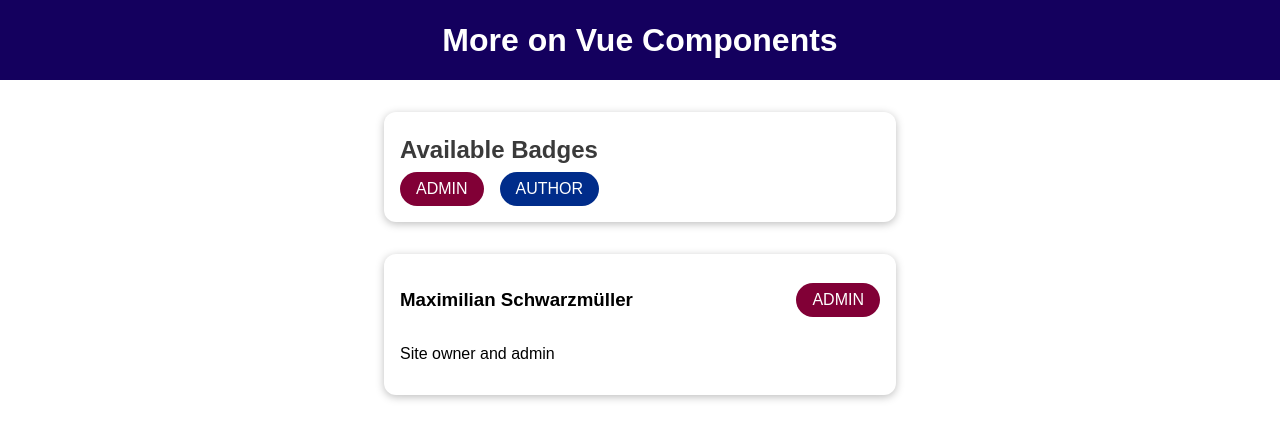
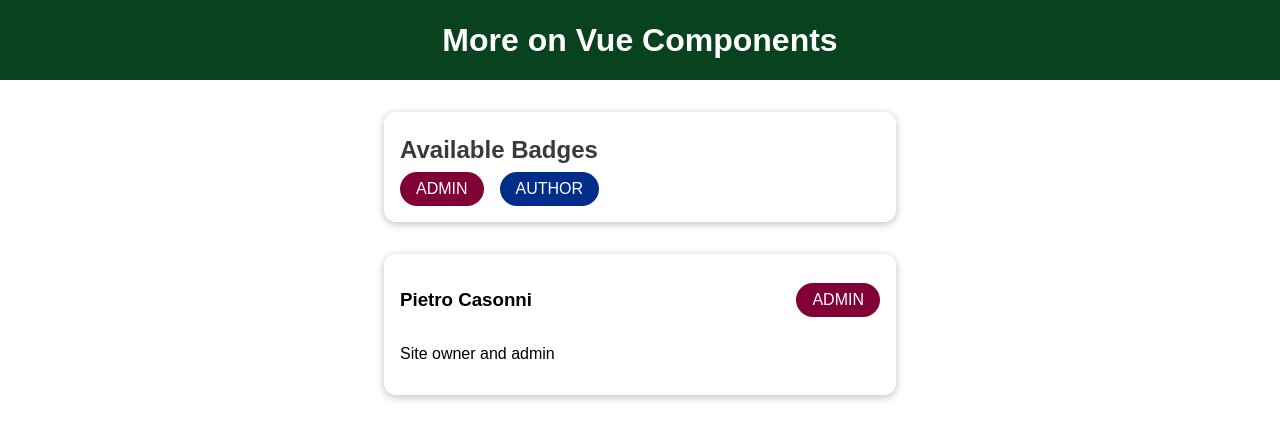
Before and after one commit to ivanurra/cmp-adv-01, a Vue app: page / in a window 1280 px wide. Shown: the top 440 px of the page. Built offline with nearby package versions, Linux system fonts and the light colour scheme.

Commit message:
local components

```diff
--- a/src/App.vue
+++ b/src/App.vue
@@ -11,11 +11,20 @@
 </template>
 
 <script>
+import TheHeader  from './components/TheHeader.vue';
+import BadgeList  from './components/BadgeList.vue';
+import UserInfo   from './components/UserInfo.vue';
 export default {
+  components: {
+    // app.component('the-header', TheHeader);
+    TheHeader: TheHeader,
+    BadgeList,
+    UserInfo
+  },
   data() {
     return {
       activeUser: {
-        name: 'Maximilian Schwarzmüller',
+        name: 'Pietro Casonni',
         description: 'Site owner and admin',
         role: 'admin',
       },
--- a/src/components/TheHeader.vue
+++ b/src/components/TheHeader.vue
@@ -11,7 +11,7 @@
     display: flex;
     justify-content: center;
     align-items: center;
-    background-color: #14005e;
+    background-color: #08421e;
   }
 
   header h1 {
```
Also changed, not shown: src/main.js (+4 -10 lines).
